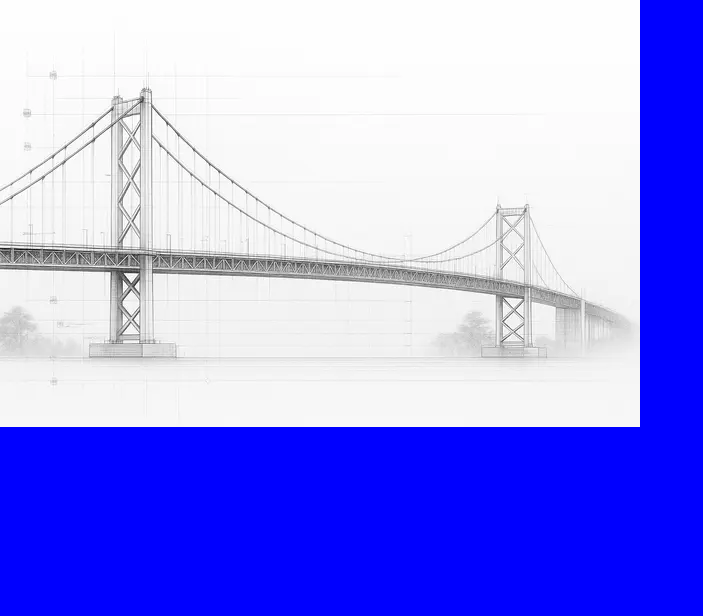
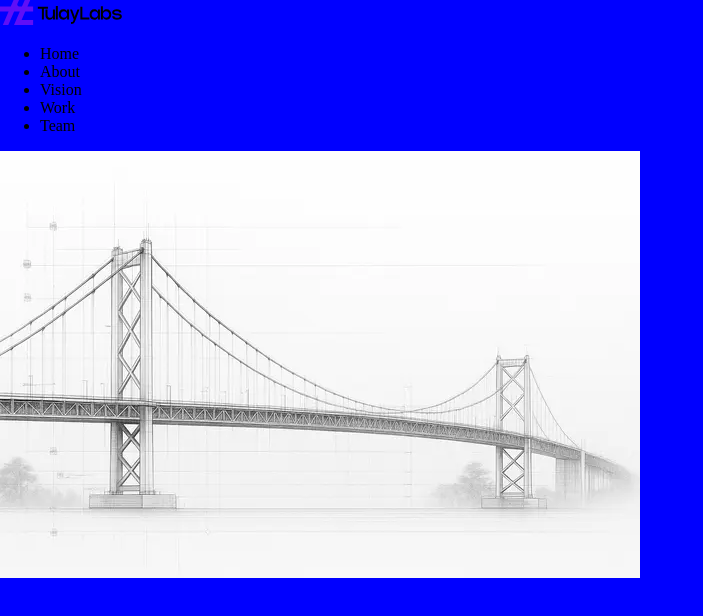
Before and after one commit to Developerfiyin/Tulay-Labs, a React (Vite) app: page / in a window 1280 px wide. Shown: the top 616 px of the page, without its empty margins (0-703 px from the left). Built offline with nearby package versions, Linux system fonts and the light colour scheme.

Commit message:
import header file to app.jsx

```diff
--- a/src/App.jsx
+++ b/src/App.jsx
@@ -1,10 +1,12 @@
 import React from 'react'
 import './App.css'
 import image2 from '../src/assets/image2.png'
+import Header from './Components/Header'
 
 const App = () => {
   return (
     <div>
+      <Header/>
       <img src={image2} alt="  " />
     </div>
   )
```
